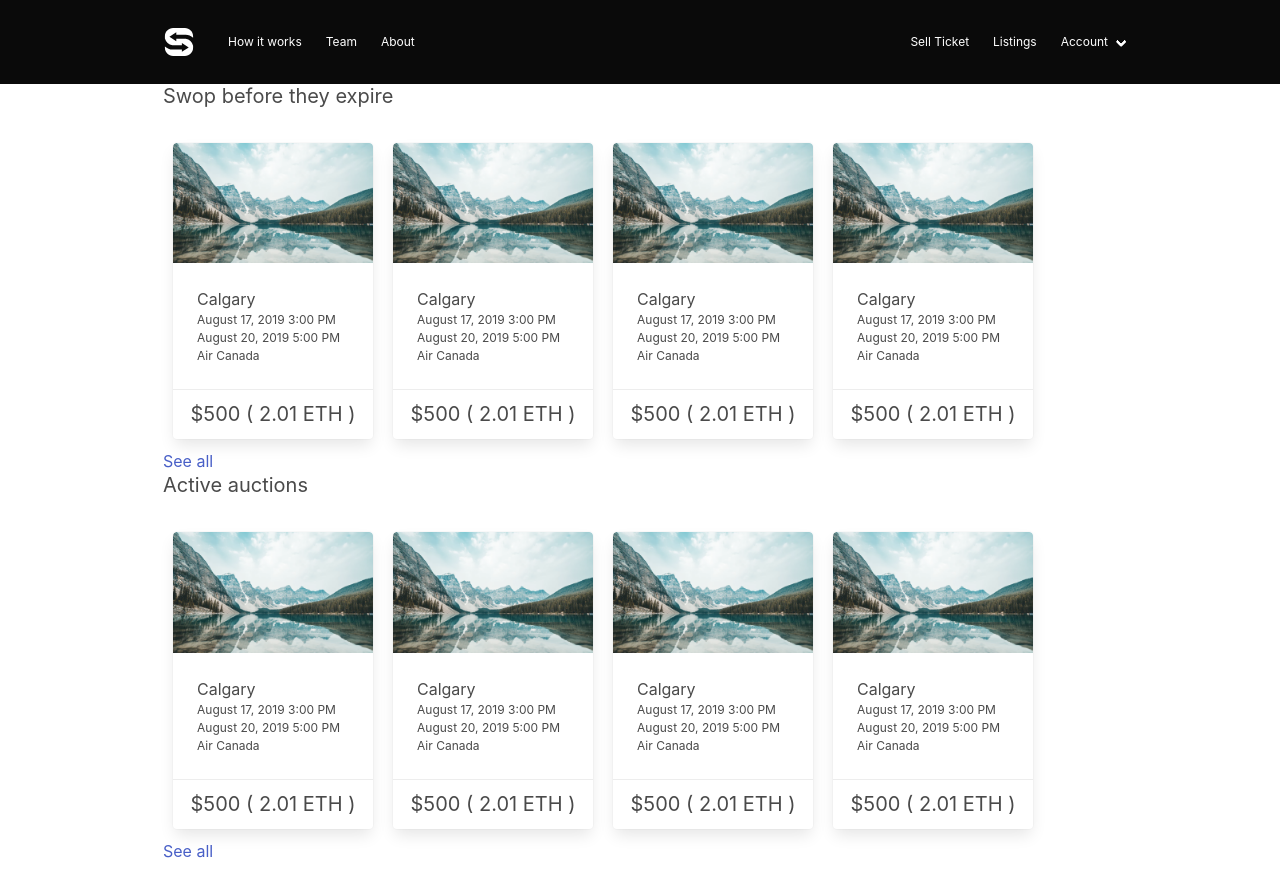
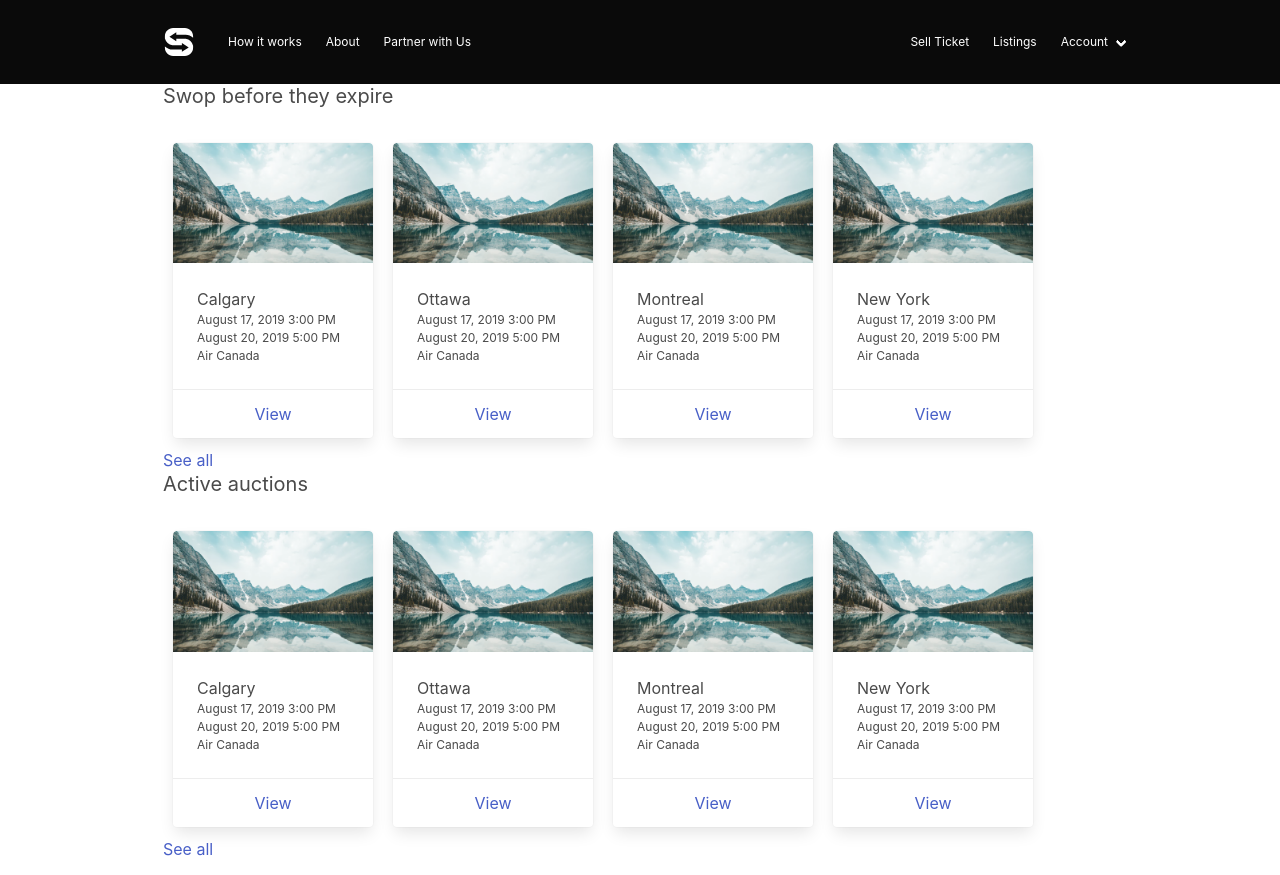
Before and after one commit to swop-io/swop, a React (Create React App) app: page / in a window 1280 px wide. Built offline with nearby package versions, Linux system fonts and the light colour scheme.

Commit message:
added mock data, implemented navigation

```diff
--- a/src/App.js
+++ b/src/App.js
@@ -3,23 +3,28 @@ import { BrowserRouter as Router, Route, Link } from "react-router-dom";
 import Home from "./components/home"
 import NavBar from "./components/navbar"
 import SellTicket from "./components/sell"
+import TicketDetails from "./components/details";
 
 function App() {
   return (
     <Router>
       <div>
       <NavBar />
-              <Route exact path="/" component={Home} />
-              <Route path="/sell" component={SellTicket} />
-              <Route path="/topics" component={Topics} />
+
+        <div class="columns">
+          <div class="column"></div>
+          <div class="column is-three-quarters">
+              <Route exact path = "/" component = { Home } />
+              <Route path = "/details" component = { TicketDetails }/>
+              <Route path = "/sell" component = { SellTicket } />
+              <Route path = "/topics" component = { Topics } />
+          </div>
+          <div class="column"></div>
+        </div>
+
       </div>
     </Router>
   );
-}
-
-
-function About() {
-  return <h2>About</h2>;
 }
 
 function Topic({ match }) {
--- a/src/components/home/index.js
+++ b/src/components/home/index.js
@@ -3,27 +3,25 @@ import 'bulma'
 import SwopLogo from '../../images/swop-logo.svg'
 import Recommendations from '../recommendations'
 import TicketDetails from '../details'
+import ExpiringTickets from '../../mock/getRecommendations.json'
+import BiddingTickets from '../../mock/getRecommendations.json'
 
 class Home extends React.Component {
 
     constructor(props){
         super(props)
+        this.state = {
+            expiring : ExpiringTickets,
+            bidding : BiddingTickets
+        }
     }
 
     render() {
         return (
             <div>
-                <div class="columns">
-                <div class="column"></div>
-                <div class="column is-three-quarters">
-                    {/* <TicketDetails/> */}
-                    <Recommendations title="Swop before they expire"/>
-                    <Recommendations title="Active auctions"/>
-                </div>
-                <div class="column"></div>
-                </div>
+                <Recommendations title = "Swop before they expire" list = { this.state.expiring }/>
+                <Recommendations title = "Active auctions" list = { this.state.bidding }/>
             </div>
-
 
         )
     }
--- a/src/components/navbar/index.js
+++ b/src/components/navbar/index.js
@@ -10,7 +10,7 @@ class NavBar extends React.Component {
             <nav class="navbar is-black is-spaced">
 
                 <div class="navbar-brand" style={{marginLeft : 110}}>
-                    <a class="navbar-item" href="https://bulma.io">
+                    <a class="navbar-item" href="/">
                     <img src={ SwopLogo } style={{width: 50 , height: 200 }}></img>
 
                     </a>
@@ -24,10 +24,10 @@ class NavBar extends React.Component {
                         How it works
                     </a>
                     <a class="navbar-item is-size-7" href="https://bulma.io/">
-                        Team
+                        About
                     </a>
                     <a class="navbar-item is-size-7" href="https://bulma.io/">
-                        About
+                        Partner with Us
                     </a>
                 </div>
 
--- a/src/components/recommendations/card.js
+++ b/src/components/recommendations/card.js
@@ -3,6 +3,15 @@ import 'bulma'
 import DummyImage from '../../images/3.png'
 
 class CardView extends React.Component {
+
+    constructor(props){
+        super(props)
+
+        this.state = {
+            data : props.data
+        }
+
+    }
 
     render() {
         return (
@@ -14,42 +23,24 @@ class CardView extends React.Component {
             </div>
             <div class="card-content">
             <p>
-                Calgary
+                {this.state.data.destination}
             </p>
             <p class="is-size-7">
-              August 17, 2019 3:00 PM
+                {this.state.data.departureDateTime}
             </p>
             <p class="is-size-7">
-              August 20, 2019 5:00 PM
+                {this.state.data.returnDateTime}
             </p>
             <p class="is-size-7">
-              Air Canada
+                {this.state.data.airline}
             </p>
-              {/* <div class="media">
-                <div class="media-left">
-                  <figure class="image is-48x48">
-                    <img src="https://bulma.io/images/placeholders/96x96.png" alt="Placeholder image"></img>
-                  </figure>
-                </div>
-                <div class="media-content">
-                  <p class="title is-4">John Smith</p>
-                  <p class="subtitle is-6">@johnsmith</p>
-                </div>
-              </div> */}
 
-              <div class="content">
-                {/* Lorem ipsum dolor sit amet, consectetur adipiscing elit.
-                Phasellus nec iaculis mauris. <a>@bulmaio</a>.
-                <a href="#">#css</a> <a href="#">#responsive</a>
-                <br></br>
-                <time datetime="2016-1-1">11:09 PM - 1 Jan 2016</time> */}
-              </div>
 
             </div>
+
             <footer class="card-footer">
-                <p class="card-footer-item subtitle">
-                  $500 ( 2.01 ETH )
-                </p>
+              <a href="/details" class="card-footer-item is-7">View</a>
+
             </footer>
           </div>
         )
--- a/src/components/recommendations/index.js
+++ b/src/components/recommendations/index.js
@@ -6,6 +6,9 @@ class Recommendations extends React.Component {
 
     constructor(props){
         super(props)
+        this.state = {
+            list : props.list
+        }
     }
 
     render() {
@@ -15,10 +18,11 @@ class Recommendations extends React.Component {
                     {this.props.title}
                 </h1>
                 <ul>
-                <li><CardView/></li>
-                <li><CardView/></li>
-                <li><CardView/></li>
-                <li><CardView/></li>
+
+                <li><CardView data={this.state.list[0]}/></li>
+                <li><CardView data={this.state.list[1]}/></li>
+                <li><CardView data={this.state.list[2]}/></li>
+                <li><CardView data={this.state.list[3]}/></li>
                 </ul>
 
 
--- /dev/null
+++ b/src/mock/getRecommendations.json
@@ -0,0 +1,34 @@
+[
+    {
+        "swopRefNo" : "1",
+        "destination" : "Calgary",
+        "departureDateTime" : "August 17, 2019 3:00 PM",
+        "returnDateTime" : "August 20, 2019 5:00 PM",
+        "airline" : "Air Canada",
+        "amount" : 500
+    },
+    {
+        "swopRefNo" : "2",
+        "destination" : "Ottawa",
+        "departureDateTime" : "August 17, 2019 3:00 PM",
+        "returnDateTime" : "August 20, 2019 5:00 PM",
+        "airline" : "Air Canada",
+        "amount" : 500
+    },
+    {
+        "swopRefNo" : "3",
+        "destination" : "Montreal",
+        "departureDateTime" : "August 17, 2019 3:00 PM",
+        "returnDateTime" : "August 20, 2019 5:00 PM",
+        "airline" : "Air Canada",
+        "amount" : 500
+    },
+    {
+        "swopRefNo" : "4",
+        "destination" : "New York",
+        "departureDateTime" : "August 17, 2019 3:00 PM",
+        "returnDateTime" : "August 20, 2019 5:00 PM",
+        "airline" : "Air Canada",
+        "amount" : 500
+    }
+]
```
